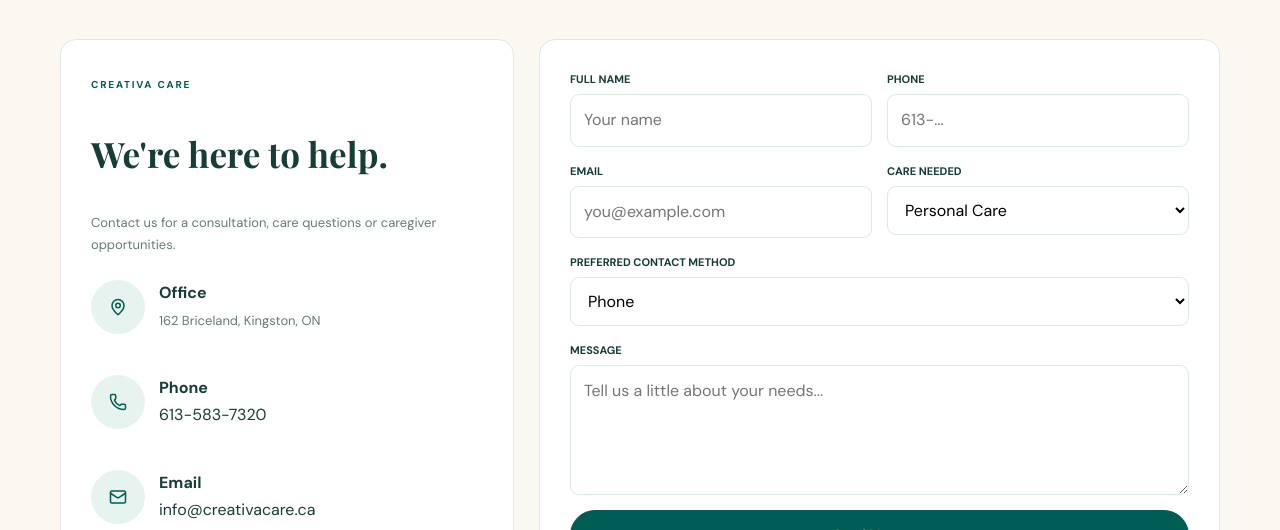
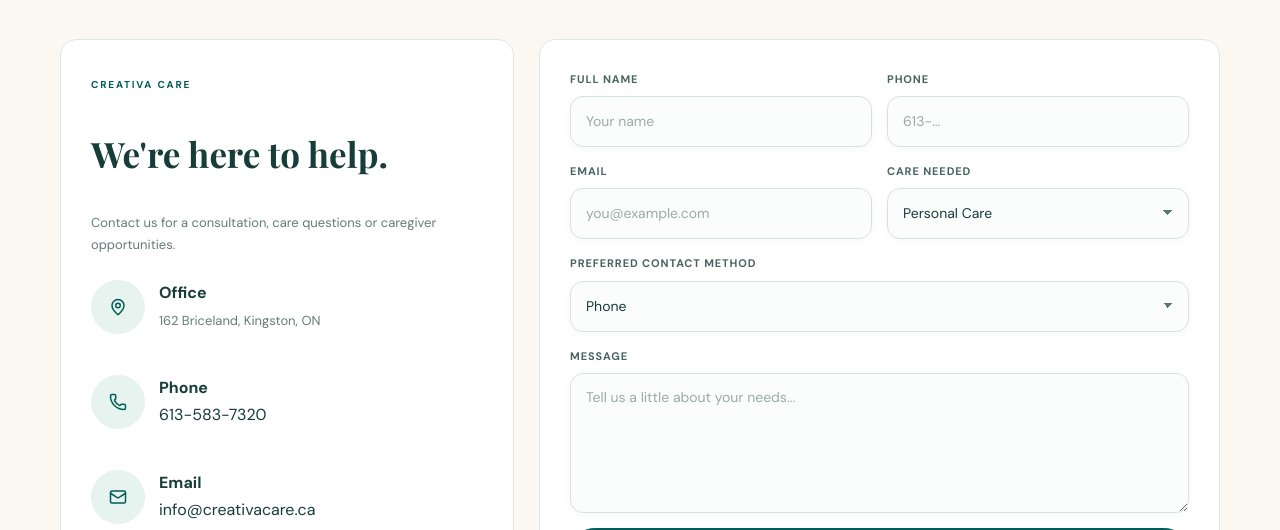
Before and after one commit to habimanasharif/creativa, a Next.js app: page /contact in a window 1280 px wide. Shown: the part 422-952 px from the top of the page. Built offline with nearby package versions, Linux system fonts and the light colour scheme.

Commit message:
Modernize contact form inputs and select fields

```diff
--- a/app/globals.css
+++ b/app/globals.css
@@ -1306,3 +1306,76 @@ select {
     font-size: clamp(38px, 10vw, 50px);
   }
 }
+
+
+/* Modern form controls */
+.field {
+  gap: 8px;
+}
+.field label {
+  color: #496560;
+  letter-spacing: .08em;
+}
+.field input,
+.field textarea,
+.field select {
+  width: 100%;
+  min-height: 50px;
+  border: 1px solid #d5e3df;
+  border-radius: 13px;
+  padding: 13px 15px;
+  background: #fbfdfc;
+  color: var(--ink);
+  font-size: 14px;
+  box-shadow: 0 2px 8px rgba(0, 63, 58, .035);
+  transition: border-color .2s ease, box-shadow .2s ease, background .2s ease, transform .2s ease;
+  appearance: none;
+}
+.field input::placeholder,
+.field textarea::placeholder {
+  color: #9aaba7;
+}
+.field select {
+  padding-right: 44px;
+  cursor: pointer;
+  background-image:
+    linear-gradient(45deg, transparent 50%, #5c7772 50%),
+    linear-gradient(135deg, #5c7772 50%, transparent 50%);
+  background-position:
+    calc(100% - 20px) 21px,
+    calc(100% - 15px) 21px;
+  background-size: 5px 5px, 5px 5px;
+  background-repeat: no-repeat;
+}
+.field textarea {
+  min-height: 140px;
+  line-height: 1.55;
+  resize: vertical;
+}
+.field input:hover,
+.field textarea:hover,
+.field select:hover {
+  border-color: #b8d1cb;
+  background: #fff;
+}
+.field input:focus,
+.field textarea:focus,
+.field select:focus {
+  border-color: var(--green);
+  background: #fff;
+  outline: none;
+  box-shadow: 0 0 0 4px rgba(0, 93, 85, .09);
+  transform: translateY(-1px);
+}
+.field select:invalid {
+  color: #9aaba7;
+}
+@media (max-width: 760px) {
+  .field input,
+  .field textarea,
+  .field select {
+    min-height: 52px;
+    font-size: 15px;
+    border-radius: 12px;
+  }
+}
```
